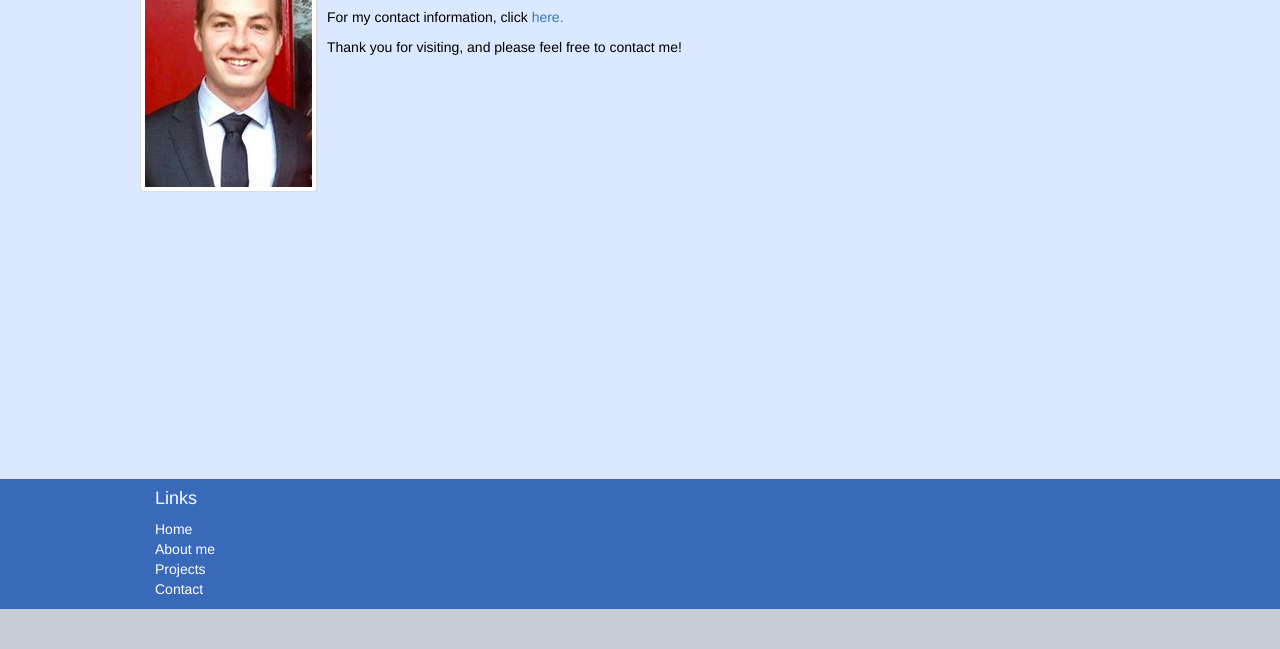
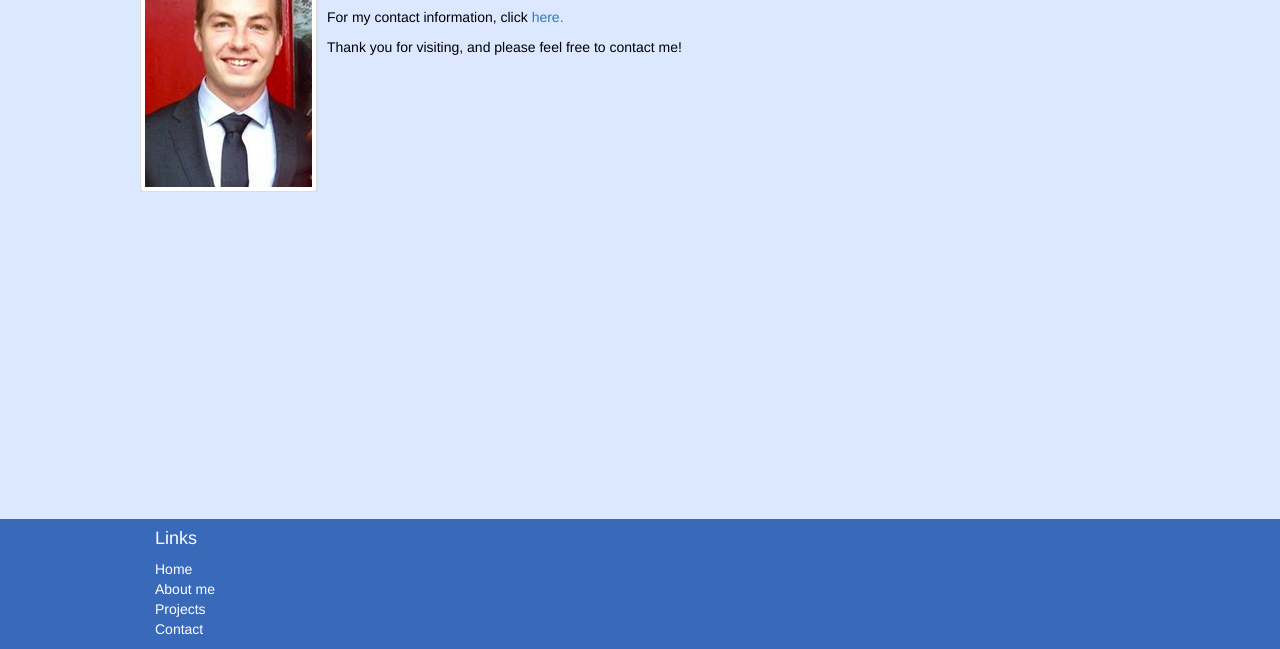
Before and after one commit to ISUBell/portfolio, a website: page app/index.html in a window 1280 px wide. Shown: the part 193-842 px from the top of the page. Before the commit the page ends 802 px from the top, so only its background shows below. Drawn offline with nearby package versions, Linux system fonts and the light colour scheme; some packages are replaced by stand-ins of ours.

Commit message:
=updated min height of content view

```diff
--- a/app/styles/main.css
+++ b/app/styles/main.css
@@ -68,5 +68,5 @@ body {
 }
 
 .fill-75 {
-  min-height:75vh;
+  min-height:80vh;
 }
```
